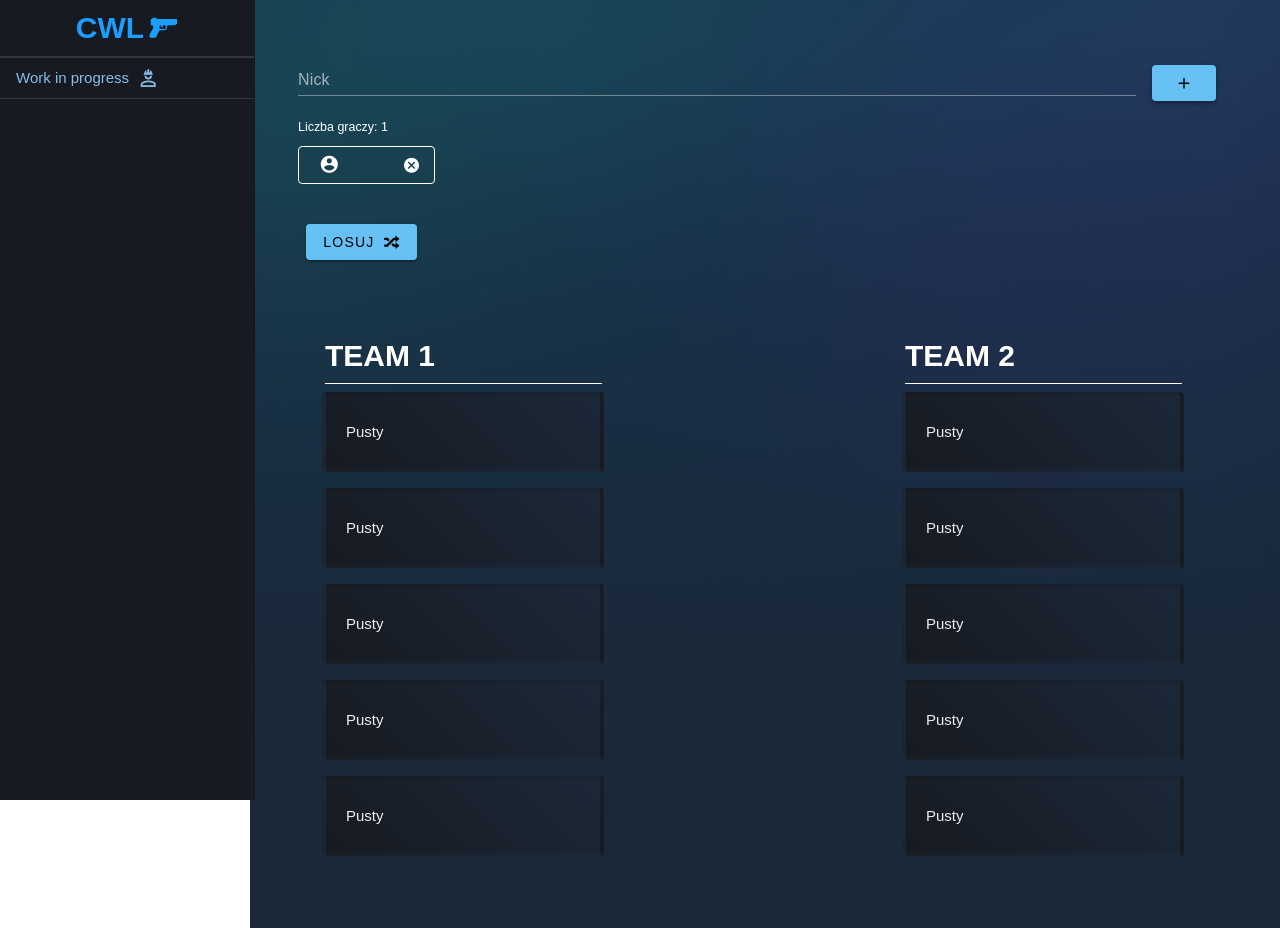
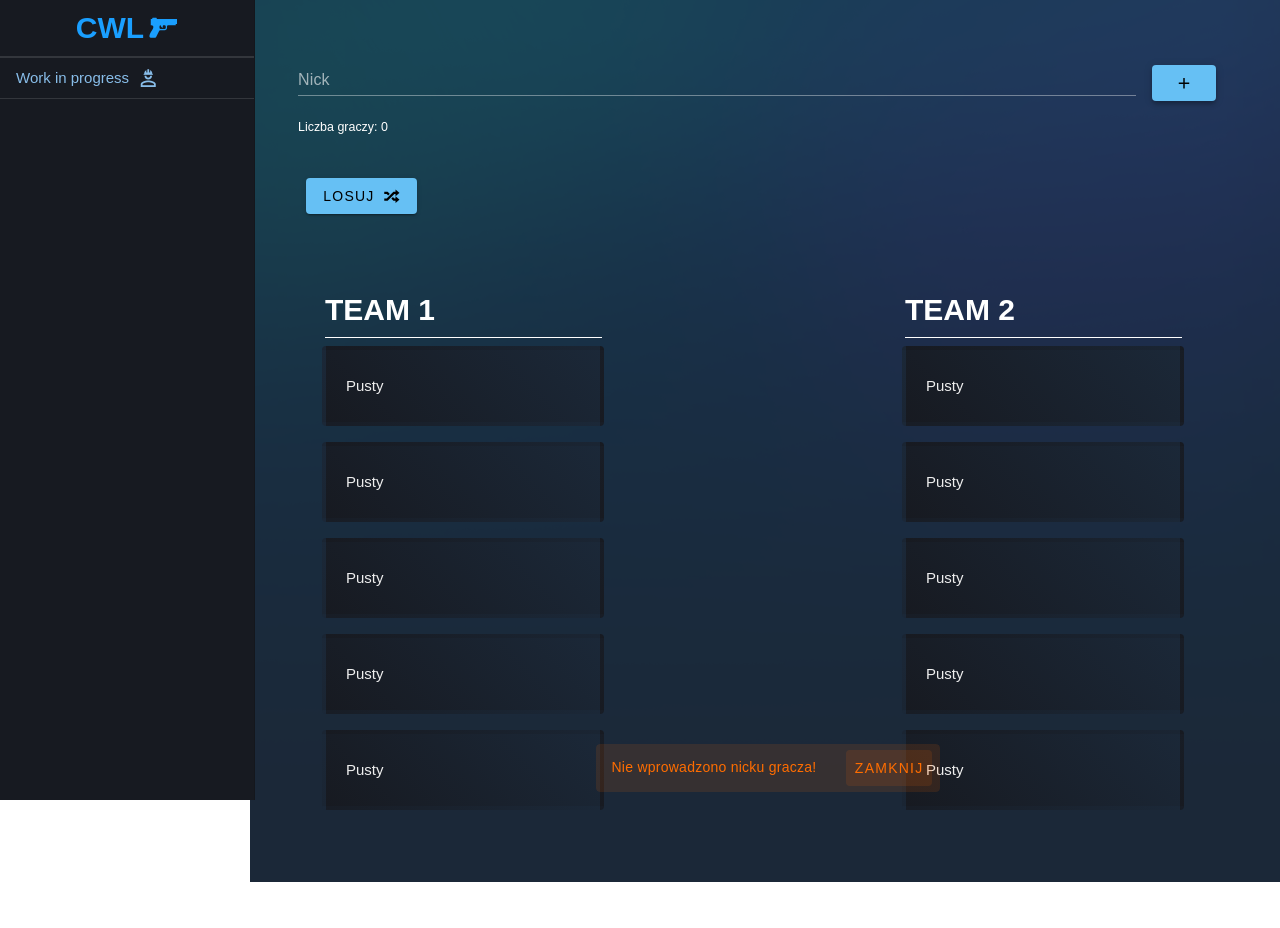
Before and after one commit to Cperek/cwl_selector, a Vue app in the folder frontend/: page / in a window 1280 px wide. Both pictures are taken after a click on the button 1184 px from the left and 83 px from the top of the page. After the commit the page ends 882 px from the top, so only its background shows below. Built offline with nearby package versions, Linux system fonts and the light colour scheme.

Commit message:
nick input validation + some refactoring

```diff
--- /dev/null
+++ b/frontend/src/components/AlertSnackBar.vue
@@ -0,0 +1,34 @@
+<script setup lang="ts">
+import { ref, defineProps, emit} from 'vue';
+
+const props = defineProps({
+  text: String,
+  show: Boolean
+});
+const emit = defineEmits(['update']);
+
+</script>
+
+<template>
+  <div class="text-center">
+    <v-snackbar
+      v-model="props.show"
+      :timeout="2000"
+      color="orange-accent-4"
+      variant="tonal"
+    >
+      {{ props.text }}
+
+      <template v-slot:actions>
+        <v-btn
+            color="orange-accent-4"
+            variant="tonal"
+          @click="emit('update', false);"
+        >
+          Zamknij
+        </v-btn>
+      </template>
+
+    </v-snackbar>
+  </div>
+</template>
--- a/frontend/src/views/HomeView.vue
+++ b/frontend/src/views/HomeView.vue
@@ -3,7 +3,7 @@ import { reactive, ref, type Ref } from 'vue'
 import { el } from 'vuetify/locale';
 import PlayerChip from '../components/PlayerChip.vue';
 import { useWindowSize } from '@vueuse/core'
-
+import AlertSnackBar from '../components/AlertSnackBar.vue';
 
 
 interface Player {
@@ -28,8 +28,15 @@ let teams = reactive<Teams>({
   team1: []
 });
 
+let snackbar_visibility = ref<boolean>(false);
+let snackbar_text = ref<string>('');
+
 const AddChip = () =>
 {
+  snackbar_visibility.value = false;
+  if(nick.value === '') {snackbar_visibility.value = true; snackbar_text.value="Nie wprowadzono nicku gracza!"; return};
+  if(Players.value.find((e) => e && e.title === nick.value)) {snackbar_visibility.value = true; snackbar_text.value="Gracz o takim nicku już został dodany do puli!"; return};
+
   Players.value.push({
     id: nextID++,
     title: nick.value,
@@ -39,16 +46,11 @@ const AddChip = () =>
 }
 
 const lockPlayer = (playerId :number) => {
-  console.log("Player locked: "+ playerId);
+
   if(playerId >= 0)
   {
     let data = Players.value.find((e) => e && e.id === playerId);
-    console.log("Player locked data: ", data);
-
-    if(data)
-    {
-      data.locked  = !data.locked;
-    }
+    if(data) data.locked  = !data.locked;
   }
 };
 
@@ -59,28 +61,21 @@ const chipRemove = (index :number, title :string) => {
   let existsTeam0 = teams.team0.findIndex((e) => e && e.title === title);
   let existsTeam1 = teams.team1.findIndex((e) => e && e.title === title);
 
-  if (existsTeam0 >= 0) {
-      delete teams.team0[existsTeam0];
-  }
-  if (existsTeam1 >= 0) {
-      delete teams.team1[existsTeam1];
-  }
+  if (existsTeam0 >= 0) delete teams.team0[existsTeam0];
+  if (existsTeam1 >= 0) delete teams.team1[existsTeam1];
+
 }
 
 
-const ResetTeam = (teamSlot :any) =>
-{
-
+const ResetTeam = (teamSlot :any) =>{
   if(teamSlot && teamSlot.locked) return true;
-
   return false;
 }
 
-const RandomizeTeams = () =>
-{
+const RandomizeTeams = () => {
+
   teams.team0 = teams.team0.filter(ResetTeam);
   teams.team1 = teams.team1.filter(ResetTeam);
-
 
   let SortedPlayers = Players.value
     .map(value => ({ value, sort: Math.random() }))
@@ -92,16 +87,15 @@ const RandomizeTeams = () =>
     let existsTeam0 = teams.team0.find((e) => e && e.title === element.title);
     let existsTeam1 = teams.team1.find((e) => e && e.title === element.title);
 
-    if(!existsTeam0 && !existsTeam1)
-    {
+    if(!existsTeam0 && !existsTeam1){
+
       let randomTeam = Math.round(Math.random());
-      if ((randomTeam && teams.team1.length < 5) || teams.team0.length >= 5) {
+
+      if((randomTeam && teams.team1.length < 5) || teams.team0.length >= 5)
            teams.team1.push(element);
-      } else {
-        teams.team0.push(element);
+      else teams.team0.push(element);
+
     }
-    }
-
   });
 }
 
@@ -123,11 +117,12 @@ const startDrag = (event: DragEvent, index: number, slotindex: number = 0,team :
 };
 
 const onDrop = (event: DragEvent, team: number, index: number) => {
+
   let PlayerIndex = event.dataTransfer!.getData('PlayerIndex');
   let SlotIndex = Number(event.dataTransfer!.getData('SlotIndex'));
   let SlotTeam = Number(event.dataTransfer!.getData('SlotTeam'));
-
   let playerIndexNum = Number(PlayerIndex);
+  let oldTeam = null;
 
   if (PlayerIndex === '' || isNaN(playerIndexNum) || playerIndexNum < 0) {
     console.error("onDrop - Invalid PlayerIndex:", PlayerIndex);
@@ -144,47 +139,26 @@ const onDrop = (event: DragEvent, team: number, index: number) => {
   let existsTeam0 = teams.team0.findIndex((e) => e && e.title === data.title);
   let existsTeam1 = teams.team1.findIndex((e) => e && e.title === data.title);
 
-  if (existsTeam0 >= 0) {
-      delete teams.team0[existsTeam0];
-  }
-  if (existsTeam1 >= 0) {
-      delete teams.team1[existsTeam1];
-  }
-
-  let oldTeam = null;
-
-  if (team) {
-    oldTeam = teams.team1[index];
-  } else {
-    oldTeam = teams.team0[index];
-  }
+  if (existsTeam0 >= 0) delete teams.team0[existsTeam0];
+  if (existsTeam1 >= 0) delete teams.team1[existsTeam1];
 
 
-  if(SlotIndex >= 0 && SlotTeam === 1 && oldTeam)
-  {
-    teams.team1[SlotIndex] = oldTeam
-  }
+  if (team) oldTeam = teams.team1[index];
+  else      oldTeam = teams.team0[index];
 
-  if(SlotIndex >=0 && SlotTeam === 0  && oldTeam)
-  {
-    teams.team0[SlotIndex] = oldTeam;
-  }
+  if(SlotIndex >= 0 && SlotTeam === 1 && oldTeam) teams.team1[SlotIndex] = oldTeam
+  if(SlotIndex >=0 && SlotTeam === 0  && oldTeam) teams.team0[SlotIndex] = oldTeam;
 
-
-
-  if (team) {
-    teams.team1[index] = data;
-  } else {
-    teams.team0[index] = data;
-  }
-
-
+  if (team) teams.team1[index] = data
+  else      teams.team0[index] = data;
 
 };
 
 </script>
 
 <template>
+
+<AlertSnackBar :show="snackbar_visibility" :text="snackbar_text" @update="snackbar_visibility = false"/>
 
   <main>
     <div class="d-flex">
```
Lines whose indentation alone changed are shown as unchanged.
